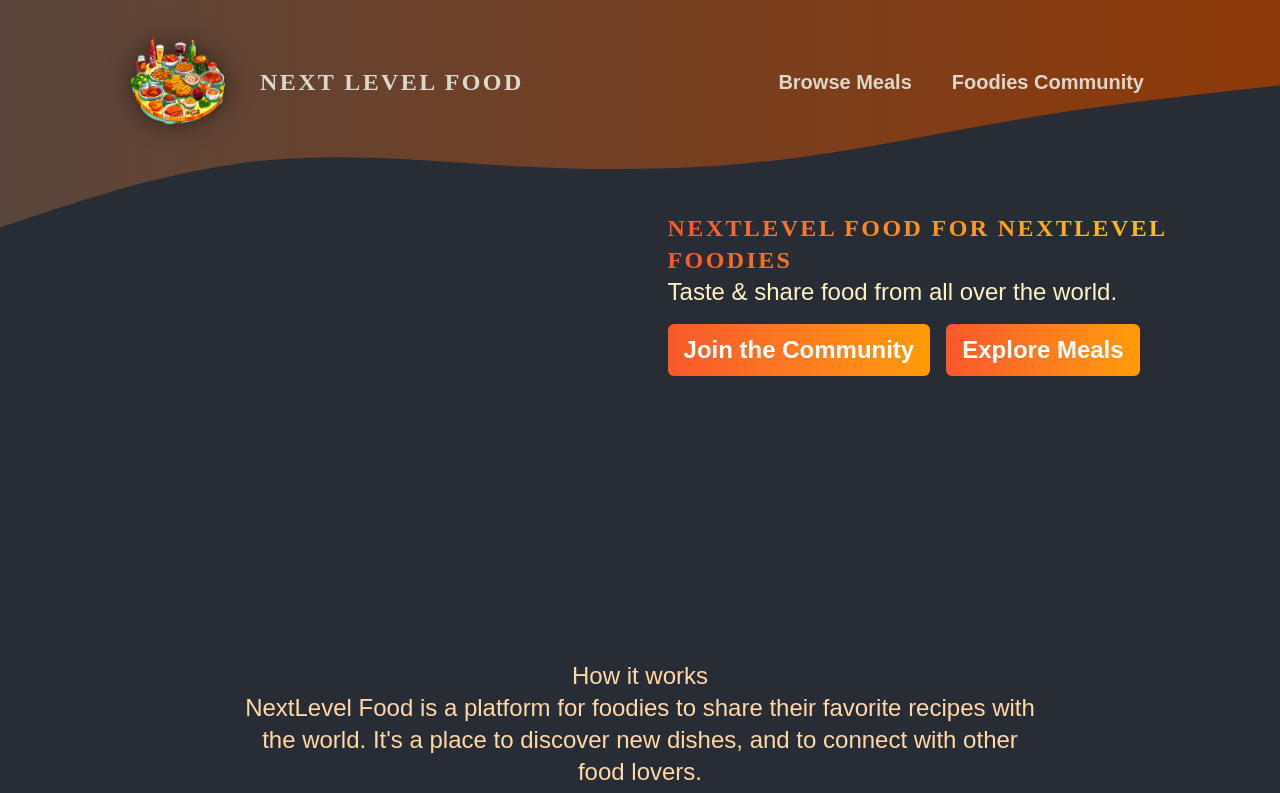
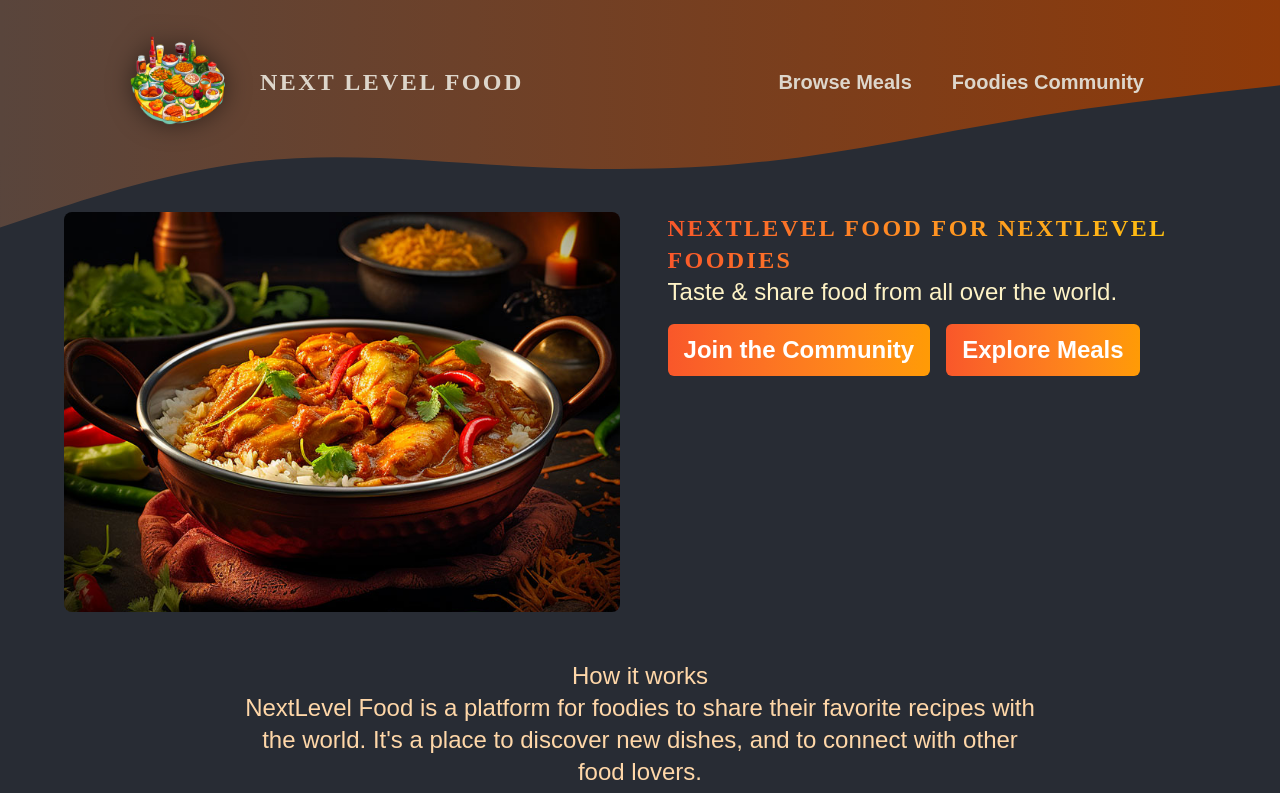
Before and after one commit to nadiia-dev/foodies-app, a Next.js app: page / in a window 1280 px wide. Shown: the top 793 px of the page. Built offline with nearby package versions, Linux system fonts and the light colour scheme.

Commit message:
add food slider

```diff
--- a/src/app/page.tsx
+++ b/src/app/page.tsx
@@ -1,10 +1,13 @@
+import ImageSlider from "@/components/slider";
 import Link from "next/link";
 
 export default function Home() {
   return (
     <>
       <header className="flex gap-12 my-12 mx-auto w-[90%] m-w-[75rem]">
-        <div className="w-[40rem] h-[25rem]"></div>
+        <div className="w-[40rem] h-[25rem]">
+          <ImageSlider />
+        </div>
         <div>
           <div className="text-2xl text-amber-100">
             <h1 className="text-2xl font-bold font-[Montserrat] tracking-widest uppercase bg-gradient-to-r from-[#f9572a] to-[#ffc905] bg-clip-text text-transparent">
--- /dev/null
+++ b/src/components/slider.tsx
@@ -0,0 +1,55 @@
+"use client";
+import { useEffect, useState } from "react";
+import Image from "next/image";
+
+import burgerImg from "@/assets/burger.jpg";
+import curryImg from "@/assets/curry.jpg";
+import dumplingsImg from "@/assets/dumplings.jpg";
+import macncheeseImg from "@/assets/macncheese.jpg";
+import pizzaImg from "@/assets/pizza.jpg";
+import schnitzelImg from "@/assets/schnitzel.jpg";
+import tomatoSaladImg from "@/assets/tomato-salad.jpg";
+import clsx from "clsx";
+
+const images = [
+  { image: burgerImg, alt: "A delicious, juicy burger" },
+  { image: curryImg, alt: "A delicious, spicy curry" },
+  { image: dumplingsImg, alt: "Steamed dumplings" },
+  { image: macncheeseImg, alt: "Mac and cheese" },
+  { image: pizzaImg, alt: "A delicious pizza" },
+  { image: schnitzelImg, alt: "A delicious schnitzel" },
+  { image: tomatoSaladImg, alt: "A delicious tomato salad" },
+];
+
+const ImageSlider = () => {
+  const [curImage, setCurImage] = useState(0);
+
+  useEffect(() => {
+    const interval = setInterval(() => {
+      setCurImage((prevImage) =>
+        prevImage < images.length - 1 ? prevImage + 1 : 0
+      );
+    }, 5000);
+    return () => clearInterval(interval);
+  }, []);
+  console.log(curImage);
+
+  return (
+    <div className="relative w-[100%] h-[100%] rounded-lg overflow-hidden box-shadow-[0_0_0.5rem_rgba(0,0,0,0.5)]">
+      {images.map((image, index) => (
+        <Image
+          key={index}
+          src={image.image}
+          alt={image.alt}
+          className={clsx(
+            "w-[100%] h-[100%] object-cover absolute top-0 left-0 opacity-0 transform scale-110 -translate-x-4 -rotate-5 transition-all duration-500 ease-in-out",
+            curImage === index &&
+              "z-[1] opacity-100 scale-100 translate-x-0 rotate-0"
+          )}
+        />
+      ))}
+    </div>
+  );
+};
+
+export default ImageSlider;
```
Also changed, not shown: package.json (+7 -6 lines), 1 other file (tests, documents, lock files or other folders).
